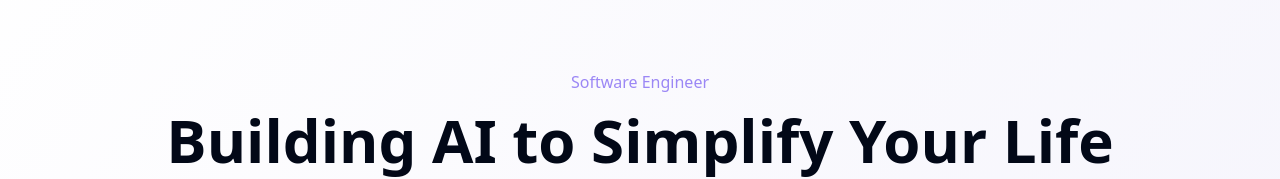
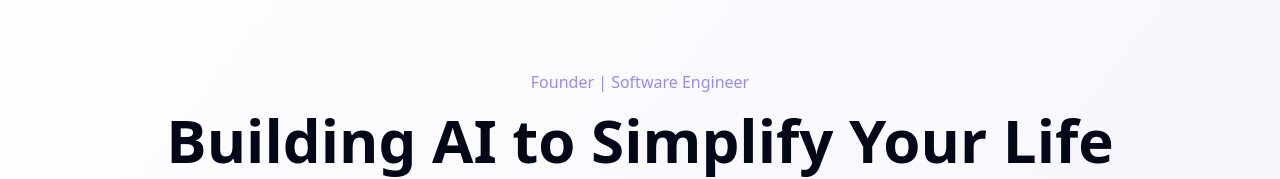
Before and after one commit to justinmae/justinmae.com, a React (Vite) app: page / in a window 1280 px wide. Shown: the part 184-363 px from the top of the page. Built offline with nearby package versions, Linux system fonts and the light colour scheme.

Commit message:
Update hero section title
Update the hero section title to reflect the user's new title, "Founder | Software Engineer".

```diff
--- a/src/components/sections/Hero.tsx
+++ b/src/components/sections/Hero.tsx
@@ -10,7 +10,7 @@ export const Hero = () => {
   return (
     <section className="min-h-[90vh] flex flex-col justify-center items-center text-center px-4 animate-fade-in">
       <span className="text-accent-primary font-medium mb-4 animate-fade-up" style={{ animationDelay: "0.2s" }}>
-        Software Engineer
+        Founder | Software Engineer
       </span>
       <h1 className="text-4xl md:text-6xl font-bold mb-6 animate-fade-up" style={{ animationDelay: "0.3s" }}>
         Building AI to Simplify Your Life
```
